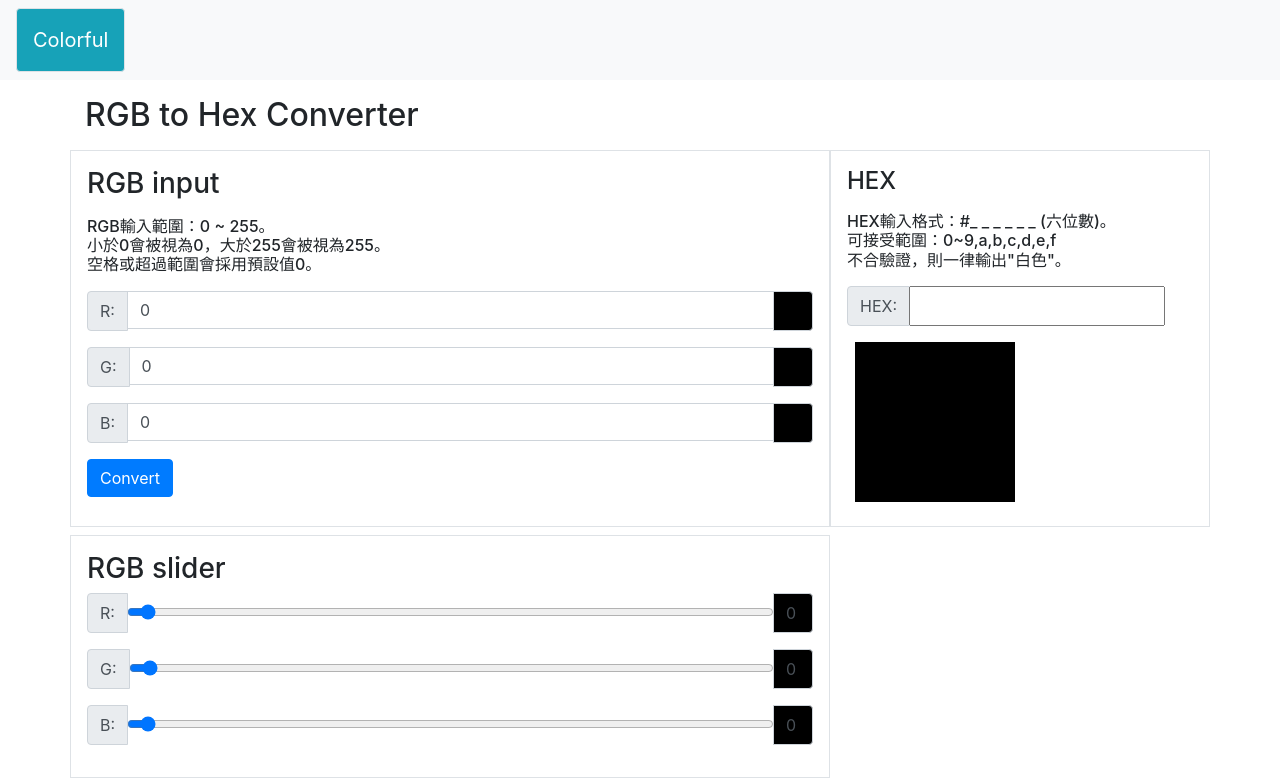
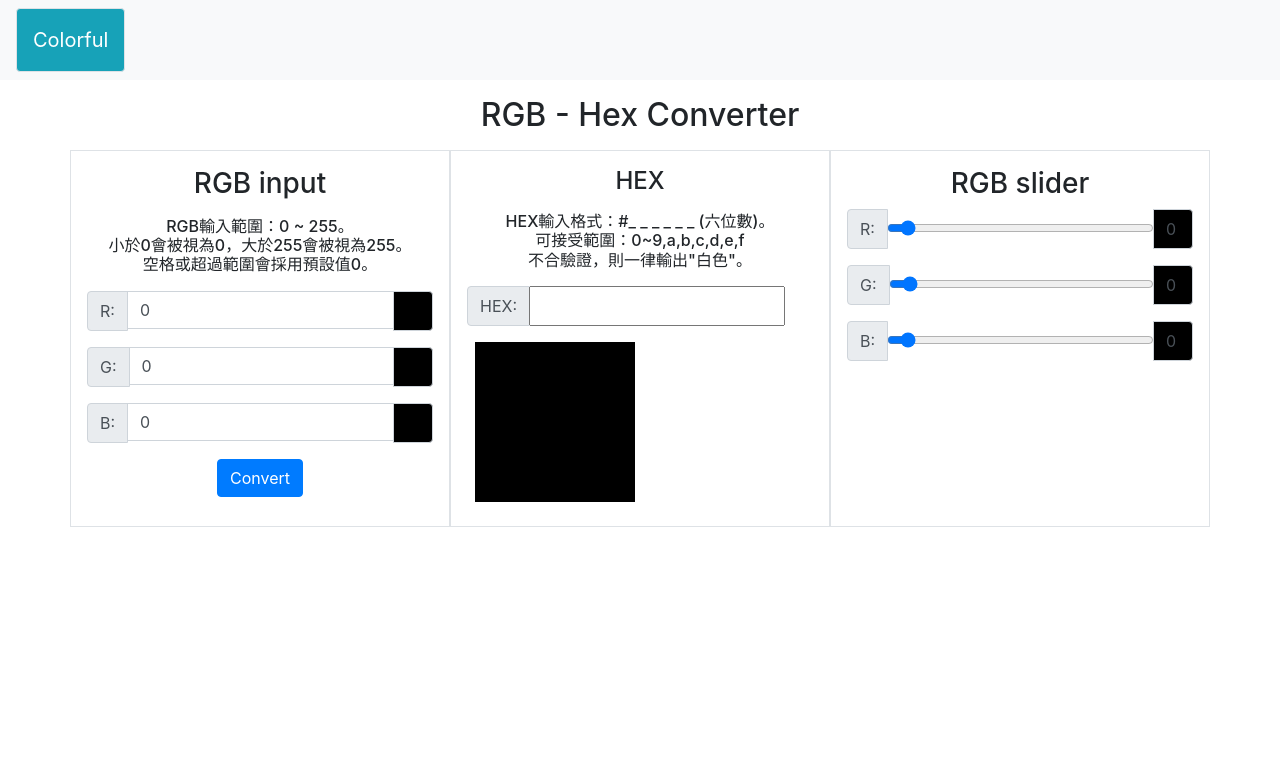
Before and after one commit to s19003045/Final-exam-A27-Q2-RGB-to-Hex-Converter, a plain HTML site: page index.html in a window 1280 px wide. Drawn offline with nearby package versions, Linux system fonts and the light colour scheme.

Commit message:
modify layout

```diff
--- a/index.html
+++ b/index.html
@@ -22,13 +22,14 @@
       >
     </nav>
 
-    <div class="container">
-      <h2 class="my-3">RGB to Hex Converter</h2>
+    <div class="container text-center">
+      <h2 class="my-3">RGB - Hex Converter</h2>
 
       <!-- <h3 class="my-3">Basic</h3> -->
 
-      <div class="row mb-2">
-        <div class="col-12 col-md-8 border p-3" id="basic-rgb-input">
+      <div class="row mb-2 justify-content-center">
+        <!-- RGB input -->
+        <div class="col-12 col-md-4 border p-3" id="basic-rgb-input">
           <h3>RGB input</h3>
           <h6 class="my-3">
             RGB輸入範圍：0 ~ 255。<br />
@@ -84,6 +85,7 @@
             Convert
           </button>
         </div>
+        <!-- HEX input and output -->
         <div class="col-12 col-md-4 border p-3" id="basic-hex">
           <h4>HEX</h4>
           <h6 class="my-3">
@@ -100,12 +102,8 @@
 
           <div class="basic-hex-output m-2"></div>
         </div>
-      </div>
-
-      <!-- Advanced -->
-
-      <div class="row mb-5" id="rgb-slider">
-        <div class="col col-md-8 border p-3">
+        <!-- RGB slider -->
+        <div class="col col-md-4 border p-3" id="rgb-slider">
           <h3 class="mt-0">RGB slider</h3>
           <!-- red color -->
           <div class="input-group mb-3">
@@ -166,6 +164,71 @@
           </div>
         </div>
       </div>
+
+      <!-- Advanced -->
+
+      <!-- <div class="row mb-5 justify-content-center" id="rgb-slider">
+        <div class="col col-md-10 border p-3">
+          <h3 class="mt-0">RGB slider</h3>
+
+          <div class="input-group mb-3">
+            <div class="input-group-prepend">
+              <span class="input-group-text">R:</span>
+            </div>
+            <input
+              type="range"
+              class="form-control advance-red-value"
+              min="0"
+              max="255"
+              id="r"
+              step="1"
+              value="0"
+              aria-label="Red-index"
+            />
+            <div class="input-group-append advance-red-output">
+              <span class="input-group-text advance-red-text">0</span>
+            </div>
+          </div>
+
+          <div class="input-group mb-3">
+            <div class="input-group-prepend">
+              <span class="input-group-text">G:</span>
+            </div>
+            <input
+              type="range"
+              class="form-control advance-green-value"
+              min="0"
+              max="255"
+              id="r"
+              step="1"
+              value="0"
+              aria-label="Green-index"
+            />
+            <div class="input-group-append advance-green-output">
+              <span class="input-group-text advance-green-text">0</span>
+            </div>
+          </div>
+
+          <div class="input-group mb-3">
+            <div class="input-group-prepend">
+              <span class="input-group-text">B:</span>
+            </div>
+            <input
+              type="range"
+              class="form-control advance-blue-value"
+              min="0"
+              max="255"
+              id="r"
+              step="1"
+              value="0"
+              aria-label="Blue-index"
+            />
+            <div class="input-group-append advance-blue-output">
+              <span class="input-group-text advance-blue-text">0</span>
+            </div>
+          </div>
+        </div>
+      </div> -->
     </div>
     <script src="https://unpkg.com/axios/dist/axios.min.js"></script>
     <script
```
Also changed, not shown: image/RGB_HEX_converter.png (added).
